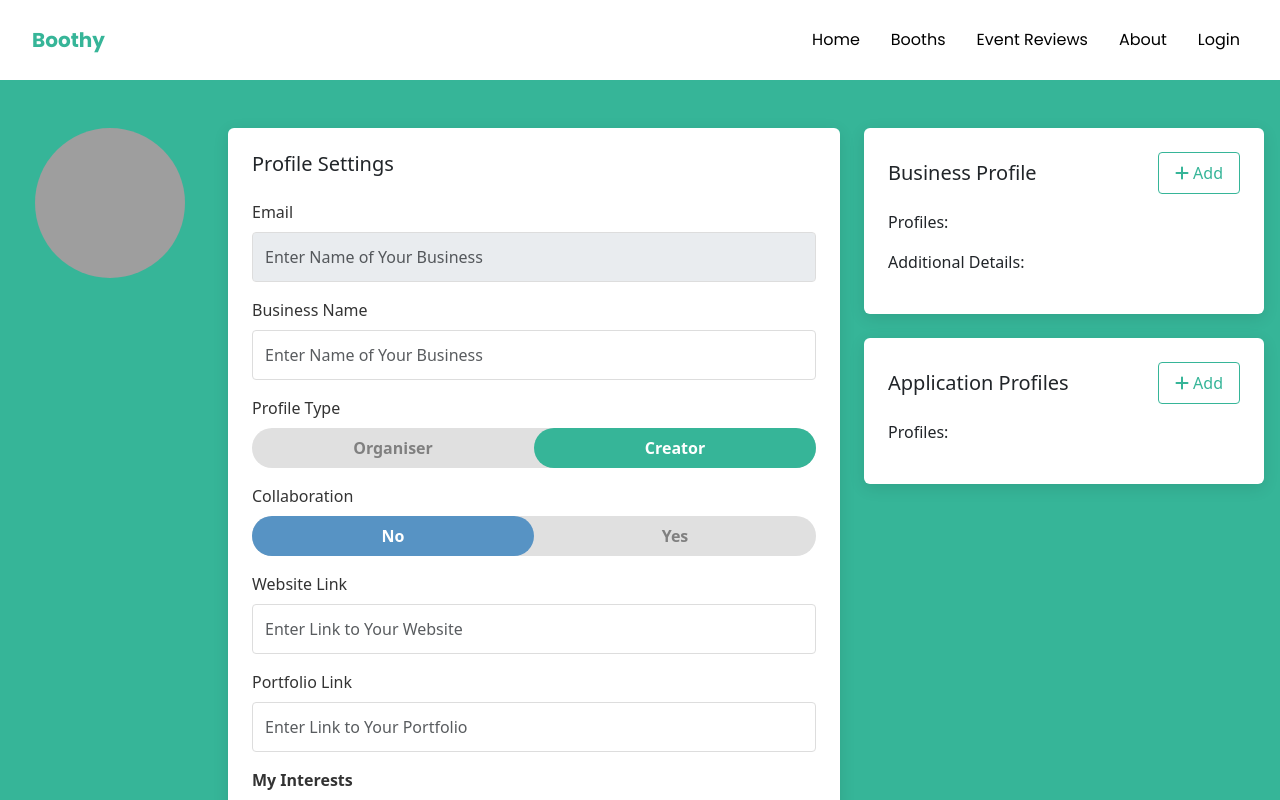
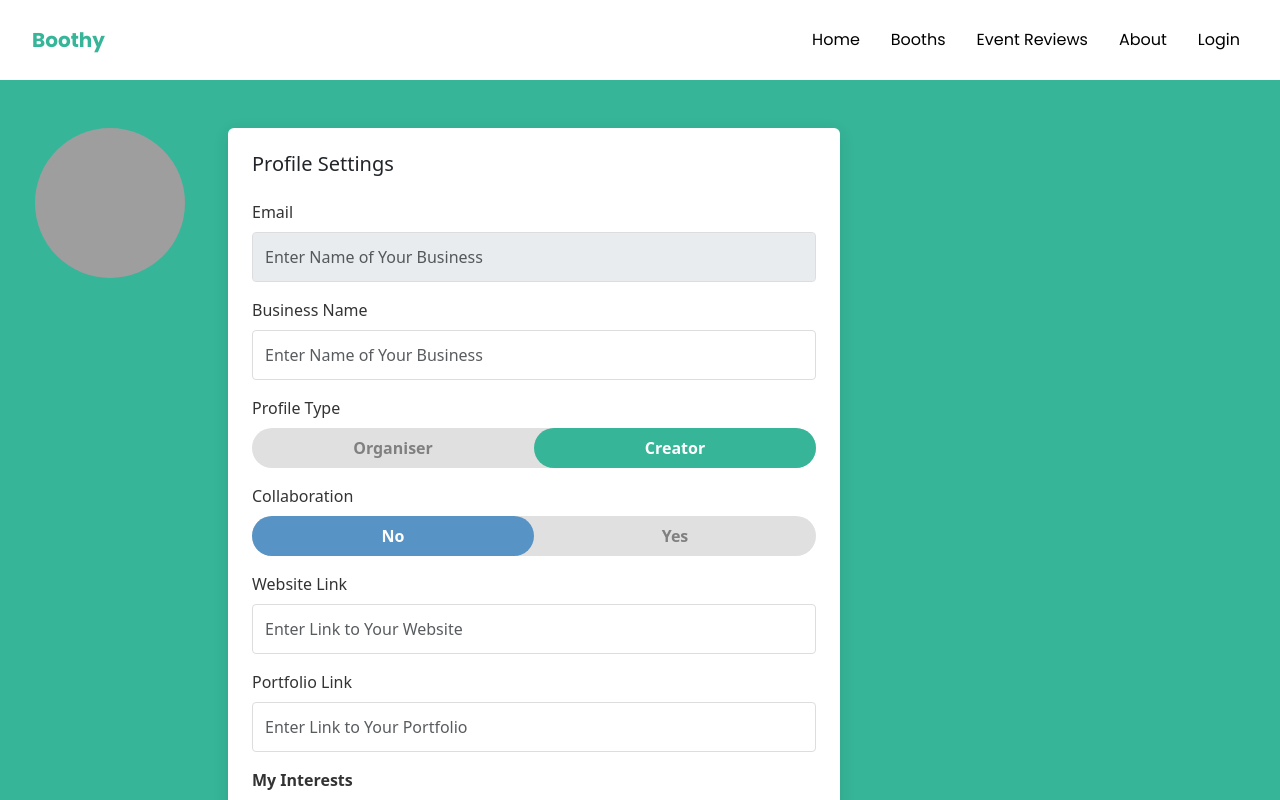
Before and after one commit to PeachyMangoz/VenueVibe, a Vue app in the folder VenueVibe/frontend/: page /profile in a window 1280 px wide. Shown: the top 800 px of the page. Built offline with nearby package versions, Linux system fonts and the light colour scheme; grey boxes are pictures that could not be loaded; a web font is replaced by a local one.

Commit message:
Update Profile.vue

```diff
--- a/VenueVibe/frontend/src/views/Profile.vue
+++ b/VenueVibe/frontend/src/views/Profile.vue
@@ -190,9 +190,9 @@
         </div>
 
         <!-- Additional Profile Columns -->
-        <div class="col-lg-4 mt-4">
+        <!-- <div class="col-lg-4 mt-4">
           <div class="row">
-            <!-- Business Profile Box -->
+            Business Profile Box
             <div class="col-6 col-lg-12 mb-4">
               <div class="card">
                 <div class="card-body">
@@ -212,7 +212,7 @@
               </div>
             </div>
 
-            <!-- Application Profiles Box -->
+            Application Profiles Box
             <div class="col-6 col-lg-12 mb-4">
               <div class="card">
                 <div class="card-body">
@@ -229,7 +229,7 @@
               </div>
             </div>
           </div>
-        </div>
+        </div> -->
       </div>
     </div>
   </body>
```
